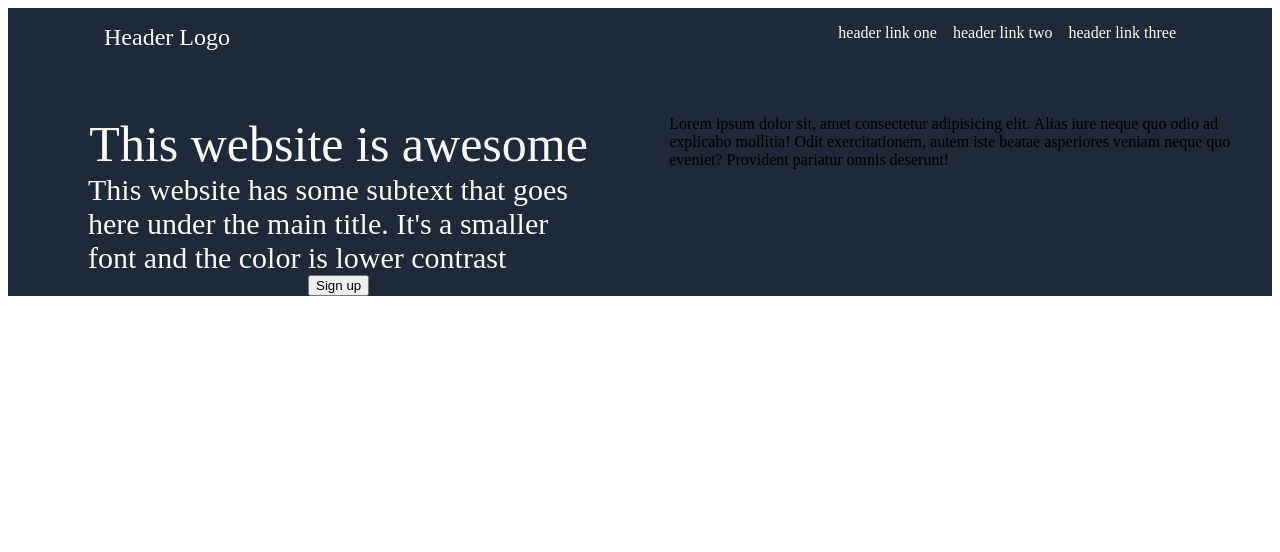
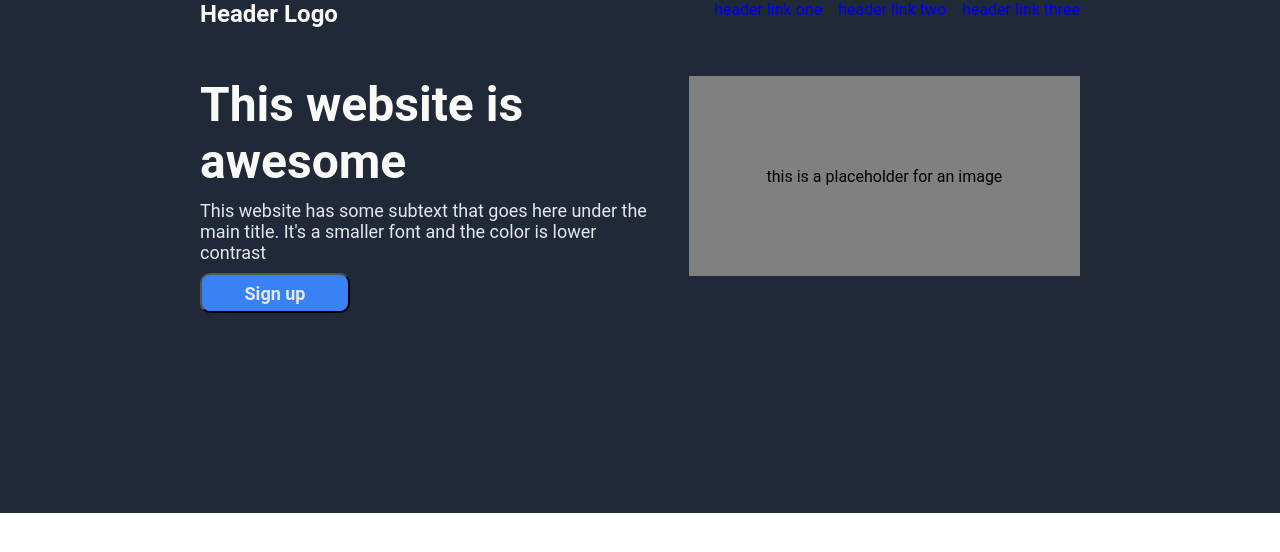
Before and after one commit to crucial-keydev/landing-page, a plain HTML site: page index.html in a window 1280 px wide. Drawn offline with Linux system fonts and the light colour scheme.

Commit message:
add images, finished first section (w/out pad, mar)

```diff
--- a/index.html
+++ b/index.html
@@ -34,10 +34,28 @@
                 </button>
             </div>
             <div class = "container-two">
-                Lorem ipsum dolor sit, amet consectetur adipisicing elit. Alias iure neque quo odio ad explicabo mollitia! Odit exercitationem, autem iste beatae asperiores veniam neque quo eveniet? Provident pariatur omnis deserunt!
+                this is a placeholder for an image
             </div>
         </div>
     </div>
+    <!-- <div class="second-section">
+        <div class="info">
+          <img src="./images/barberry.png" alt="barberry">
+          <div class="text">This is a type of plant. We love this one.</div>
+        </div>
+        <div class="info">
+          <img src="./images/chilli.png" alt="chili">
+          <div class="text">This is another type of plant. Isn't it nice?</div>
+        </div>
+        <div class="info">
+          <img src="./images/pepper.png" alt="pepper">
+          <div class="text">We have so many plants. Yay plants.</div>
+        </div>
+        <div class="info">
+          <img src="./images/saffron.png" alt="saffron">
+          <div class="text">I'm running out of things to say about plants.</div>
+        </div>
+      </div> -->
 
 </body>
 </html>
--- a/styles.css
+++ b/styles.css
@@ -1,5 +1,10 @@
+* {
+    box-sizing: border-box;
+    font-family: 'Roboto', sans-serif ;
+    margin: 0px;
+}
 
-.header {
+.first-section {
     background:#1f2937;
 
 }
@@ -13,52 +18,86 @@
 
 .header {
     display: flex;
-    padding: 16px;
     justify-content: space-between;
-    margin:0 80px;
+    margin: 0 200px;
+}
+
+.header-right-links {
+    display: flex;
+    list-style: none;
+    gap: 16px;
+    color:  #e5e7eb;
+}
+
+a {
+    text-decoration: none;
 
 }
 
+a:visited { text-decoration: none; color: #e5e7eb; }
+a:hover { text-decoration: none; color:blue; }
+a:focus { text-decoration: none; color:yellow; }
+a:hover, a:active { text-decoration: none; color:black }
 
-a {
-    text-decoration: none;
-    color: #F9FAF8
+.logo {
+    color: #f9faf8;
+    font-size: 24px;
+    font-weight: bold;
 }
 
-ul {
-    display: flex;
-    list-style: none;
-    margin: 0;
-    padding: 0;
-    gap: 16px
-  }
-
-  .first-section{
-    display: flex;
-    flex-direction: column;
-    background-color: #1f2937;
-  }
 
 .intro {
     display: flex;
-    flex-direction: row;
+    justify-content: space-between;
+    margin: 0 200px;
+
 }
 
 .container-one {
     display: flex;
     flex-direction: column;
-    justify-content: center;
-    align-items: center;
+    min-width: 100px;
+    gap: 10px;
+    margin-bottom: 200px;
+
+
 }
 
 #this-website {
+    font-size: 48px;
+    font-weight: bolder;
     color: #F9FAF8;
-    font-size: 50px;
-    margin: 0 80px;
+    min-width: 100px;
+    max-width:500px;
+
+
 }
 
 #this-subtext {
-    color: #F9FAF8;
-    font-size: 30px;
-    margin: 0 80px;
+    font-size: 18px;
+    color: #e5e7eb;
+    min-width: 100px;
+    max-width:450px;
 }
+
+.container-two {
+    display: flex;
+    width: 400px;
+    height: 200px;
+    background-color: gray;
+    justify-content: center;
+    align-items: center;
+    margin-bottom: 200px;
+
+}
+
+#sign-up {
+    font-size: 18px;
+    color: #e5e7eb;
+    background-color: #3882f6;
+    height: 40px;
+    width: 150px;
+    font-weight: bold;
+    border-radius: 10px;
+
+}
```
Also changed, not shown: images/barberry.png (added), images/chilli.png (added), images/pepper.png (added), images/saffron.png (added).
